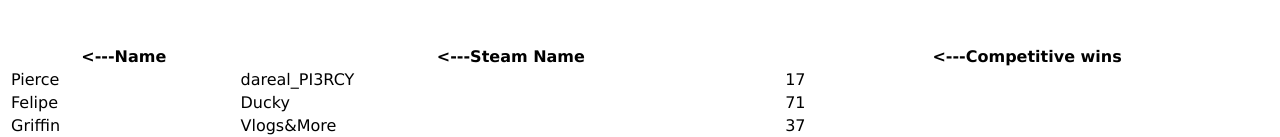
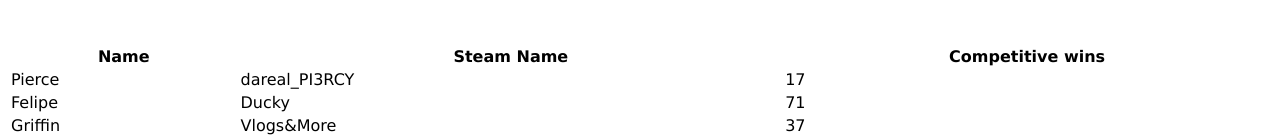
Before and after one commit to PI3RCY/PI3RCY.github.io, a plain HTML site: page index.html in a window 1280 px wide. Shown: the part 214-351 px from the top of the page. Drawn offline with Linux system fonts and the light colour scheme.

Commit message:
Update index.html

```diff
--- a/index.html
+++ b/index.html
@@ -2,9 +2,9 @@ BETA 3.05.1
 <font size='10' face='verdana'>
 <table style="width:100%">
   <tr>
-    <th><---Name</th>
-    <th><---Steam Name</th>
-    <th><---Competitive wins</th>
+    <center><th>Name</th></center>
+    <center><th>Steam Name</th></center>
+    <center><th>Competitive wins</th></center>
   </tr>
   <tr>
     <center><td>Pierce</td></center>
```
